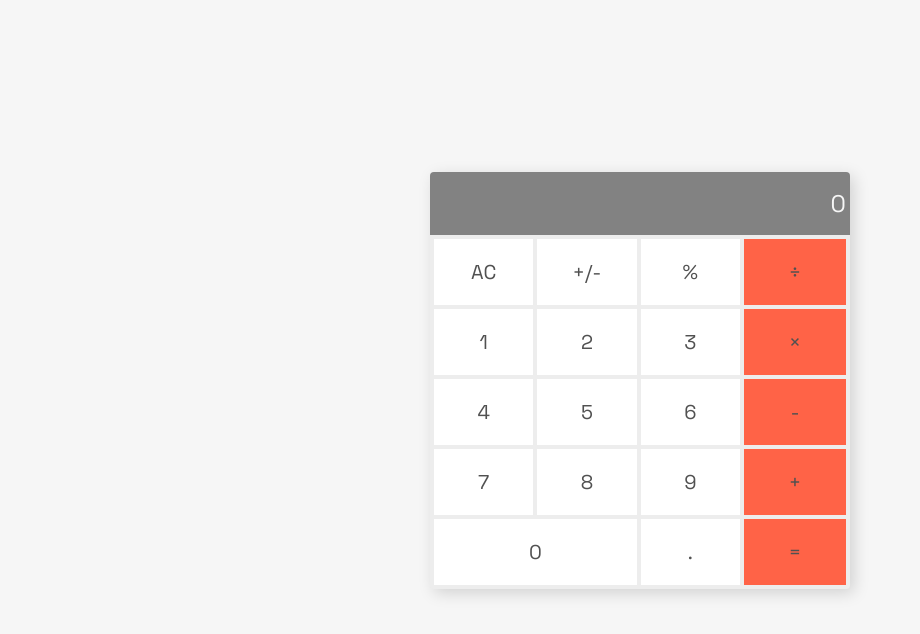
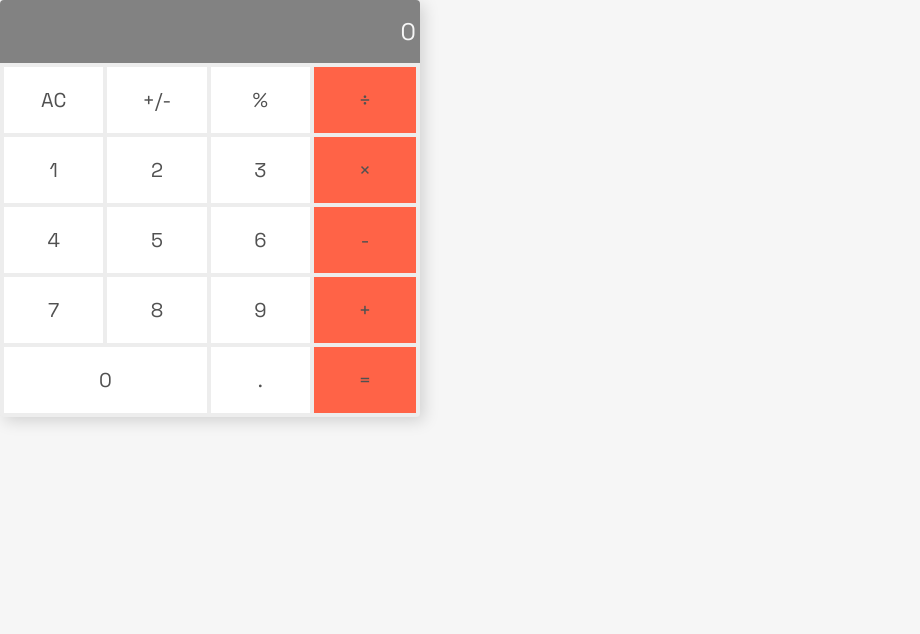
Before and after one commit to Timbar09/Math-Magicians, a React (Create React App) app: page /calculator in a window 1280 px wide. Shown: the top 634 px of the page, without its empty margins (0-920 px from the left). Built offline with nearby package versions, Linux system fonts and the light colour scheme.

Commit message:
populate route files

```diff
--- a/src/components/App.js
+++ b/src/components/App.js
@@ -1,10 +1,18 @@
-import Calculator from './Calculator';
 import '../styles/App.css';
+import { Routes, Route } from 'react-router-dom';
+
+import Home from '../routes/Home';
+import CalcPage from '../routes/CalcPage';
+import Quote from '../routes/Quote';
+import NotMatch from '@/routes/NotMatch';
 
 const App = () => (
-  <div className="App">
-    <Calculator />
-  </div>
+  <Routes>
+    <Route path="/" element={<Home />} />
+    <Route path="calculator" element={<CalcPage />} />
+    <Route path="quote" element={<Quote />} />
+    <Route path="*" element={<NotMatch />} />
+  </Routes>
 );
 
 export default App;
--- /dev/null
+++ b/src/routes/CalcPage.js
@@ -0,0 +1,9 @@
+import Calculator from '../components/Calculator';
+
+const CalcPage = () => (
+  <div className="wrapper">
+    <Calculator />
+  </div>
+);
+
+export default CalcPage;
--- a/src/routes/Home.js
+++ b/src/routes/Home.js
@@ -0,0 +1,3 @@
+const Home = () => <div>Home page</div>;
+
+export default Home;
--- /dev/null
+++ b/src/routes/NotMatch.jsx
@@ -0,0 +1,7 @@
+const NotMatch = () => (
+  <div>
+    <p>Not found!</p>
+  </div>
+);
+
+export default NotMatch;
--- a/src/routes/Quote.js
+++ b/src/routes/Quote.js
@@ -0,0 +1,3 @@
+const Quote = () => <div>Quote page</div>;
+
+export default Quote;
```
Also changed, not shown: src/routes/Calculator.js (deleted).
